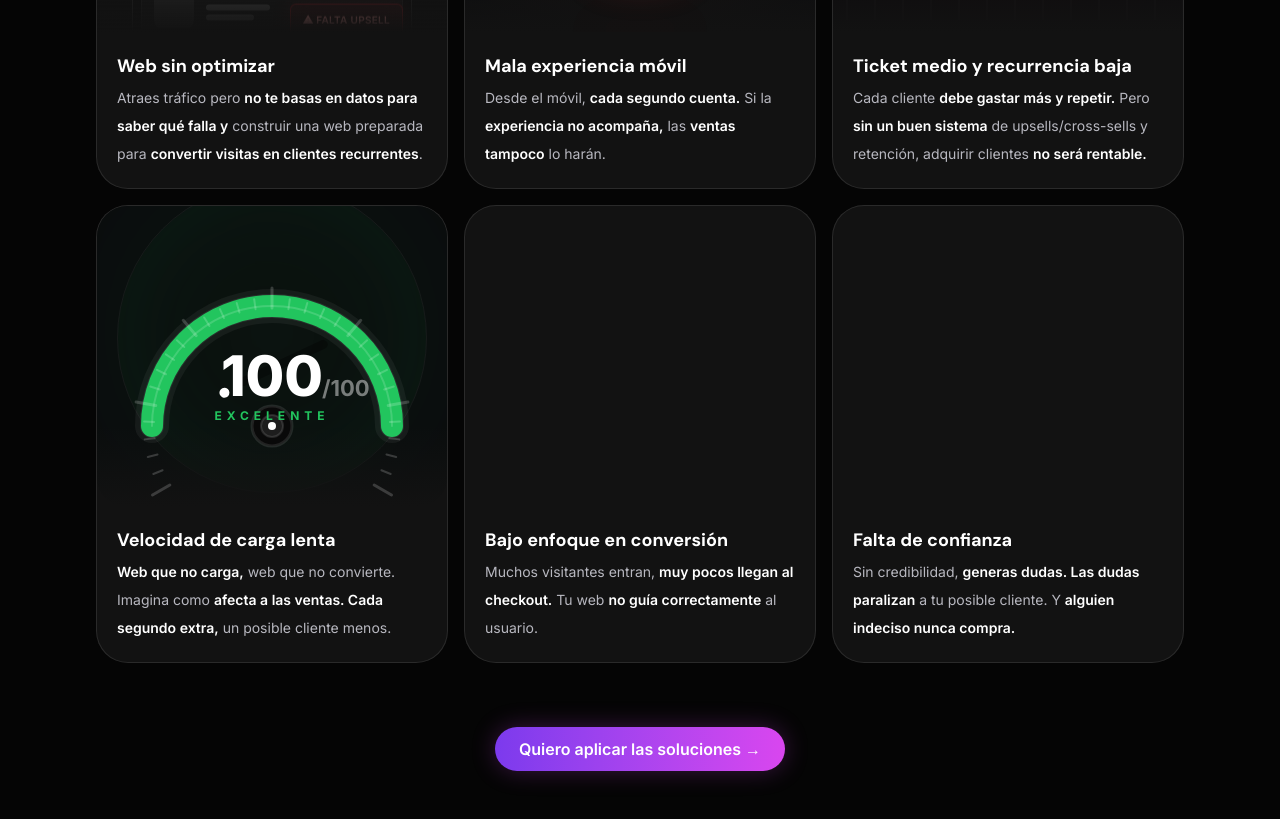
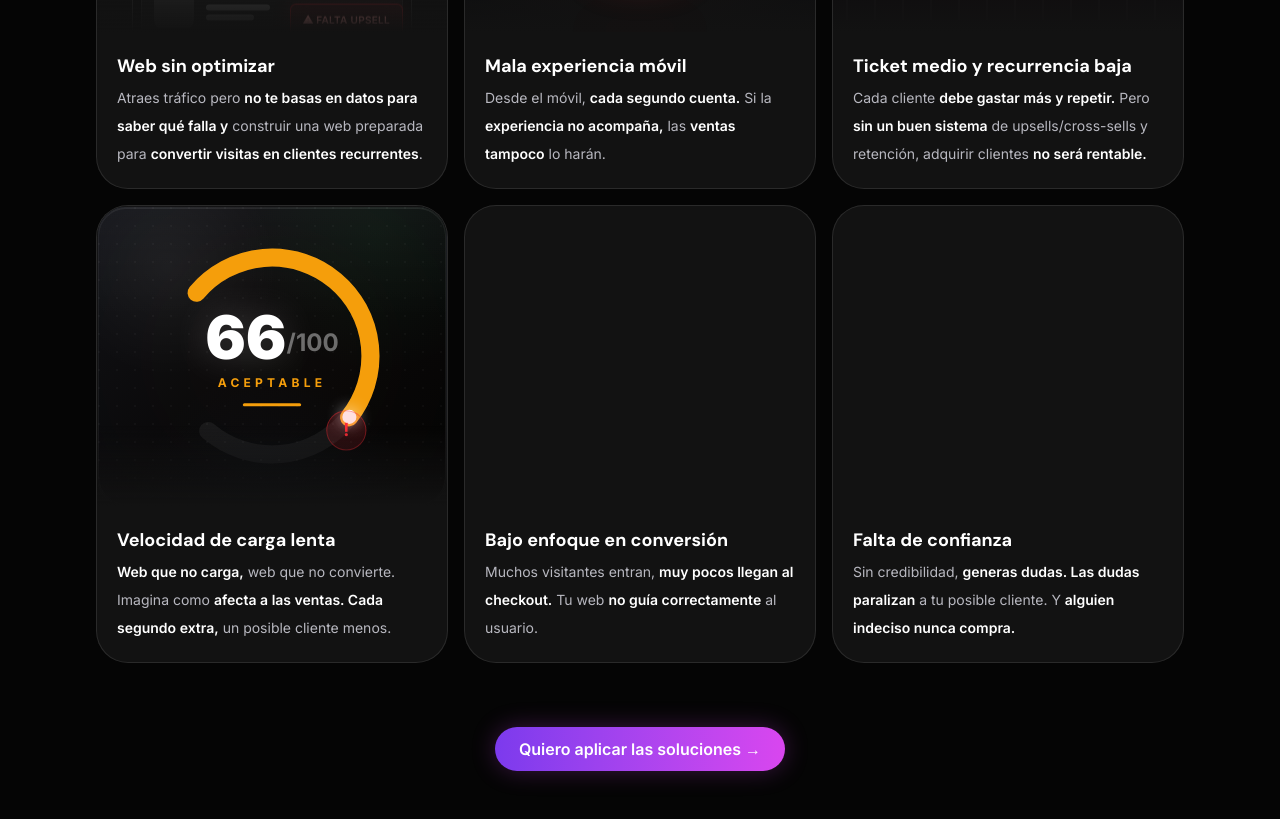
Before and after one commit to MaikelScalate/scalatelab, a Next.js app: page / in a window 1280 px wide. Shown: the part 1960-2779 px from the top of the page. Built offline with nearby package versions, Linux system fonts and the light colour scheme.

Commit message:
Mejorar diseño Problem

```diff
--- a/app/components/ui/problems/SpeedProblem.tsx
+++ b/app/components/ui/problems/SpeedProblem.tsx
@@ -1,258 +1,329 @@
 "use client";
 
-import { motion } from "motion/react";
+import {
+  animate,
+  motion,
+  useMotionValue,
+  useMotionValueEvent,
+} from "motion/react";
 
-const DURATION = 10;
+import { useEffect, useState } from "react";
+const SIZE = 220;
+const STROKE = 18;
 
-const GREEN = "#22c55e";
-const ORANGE = "#f59e0b";
-const RED = "#ef4444";
+const RADIUS = (SIZE - STROKE - 6) / 2;
+const CIRCUMFERENCE = 2 * Math.PI * RADIUS;
 
+const GREEN = "#22C55E";
+const ORANGE = "#F59E0B";
+const RED = "#EF4444";
 export default function SpeedProblem() {
+  const score = useMotionValue(100);
+const [value, setValue] = useState(100);
+const status =
+  value > 80
+    ? "EXCELENTE"
+    : value > 60
+    ? "ACEPTABLE"
+    : "LENTO";
+
+const statusColor =
+  value > 80
+    ? GREEN
+    : value > 60
+    ? ORANGE
+    : RED;
+    const progress = value / 100;
+const showAlert = value <= 60;
+const showWarning = value <= 48;
+const dashOffset =
+  (1 - progress) * (CIRCUMFERENCE * 0.75);
+  const START_ANGLE = -140;
+const SWEEP_ANGLE = 270;
+
+const angle =
+  (START_ANGLE + progress * SWEEP_ANGLE) * (Math.PI / 180);
+
+const dotX =
+  SIZE / 2 + Math.cos(angle) * RADIUS;
+
+const dotY =
+  SIZE / 2 + Math.sin(angle) * RADIUS;
+useMotionValueEvent(score, "change", (latest) => {
+  setValue(Math.round(latest));
+});
+useEffect(() => {
+  const controls = animate(score, 48, {
+  duration: 10,
+  ease: "easeInOut",
+  repeat: Infinity,
+  repeatDelay: 0.6,
+});
+
+  return () => controls.stop();
+}, [score]);
   return (
-    <div className="relative flex h-full w-full items-center justify-center overflow-hidden rounded-[28px] bg-[#0B0B0D]">
+    <div className="
+relative
+flex
+h-full
+w-full
+items-center
+justify-center
+overflow-hidden
+rounded-[28px]
+border
+border-white/5
+bg-gradient-to-br
+from-[#111318]
+via-[#09090B]
+to-[#040404]
+shadow-[0_20px_80px_rgba(0,0,0,.45)]
+">
+<motion.div
+  className="absolute inset-0"
+  animate={{
+    background: showWarning
+      ? `
+        radial-gradient(circle at center,
+        rgba(239,68,68,.16),
+        transparent 70%)
+      `
+      : `
+        radial-gradient(circle at 20% 20%, rgba(255,255,255,.05), transparent 30%),
+        radial-gradient(circle at 80% 10%, rgba(34,197,94,.06), transparent 35%),
+        radial-gradient(circle at 50% 100%, rgba(59,130,246,.04), transparent 40%)
+      `,
+  }}
+  transition={{
+    duration: 0.5,
+  }}
+/>
 
-      {/* Background glow */}
+<div
+  className="absolute inset-0 opacity-[0.03]"
+  style={{
+    backgroundImage:
+      "radial-gradient(circle at 1px 1px,#fff 1px,transparent 0)",
+    backgroundSize: "18px 18px",
+  }}
+/>
+<div
+  className="
+  absolute
+  top-0
+  left-0
+  right-0
+  h-28
+  opacity-40
+  pointer-events-none
+  "
+  style={{
+    background:
+      "linear-gradient(to bottom, rgba(255,255,255,.08), transparent)",
+  }}
+/>
+      {/* Glow */}
 
       <motion.div
-        className="absolute inset-0"
-        animate={{
-          opacity: [0.75, 1, 0.75],
-        }}
-        transition={{
-          duration: 3,
-          repeat: Infinity,
-          ease: "easeInOut",
-        }}
-      >
-        <div
-          className="
-            absolute
-            left-1/2
-            top-[42%]
-            h-[420px]
-            w-[420px]
-            -translate-x-1/2
-            -translate-y-1/2
-            rounded-full
-            blur-[130px]
-          "
-          style={{
-            background:
-              "radial-gradient(circle, rgba(34,197,94,.22) 0%, rgba(34,197,94,.05) 45%, transparent 80%)",
-          }}
-        />
-      </motion.div>
+  className="
+    absolute
+    h-[300px]
+w-[300px]
+    rounded-full
+    blur-[120px]
+  "
+  style={{
+  background: `radial-gradient(circle, ${statusColor}33 0%, transparent 70%)`,
+}}
+animate={{
+  scale:[1,1.08,1.14,1.2,1],
+  opacity:[.45,.45,.55,.8,.45],
+}}
+/>
 
-      {/* Glass circle */}
 
-      <div
-        className="
-          absolute
-          left-1/2
-          top-[44%]
-          h-[310px]
-          w-[310px]
-          -translate-x-1/2
-          -translate-y-1/2
-          rounded-full
-          border
-        "
-        style={{
-          borderColor: "rgba(255,255,255,.05)",
-          boxShadow:
-            "0 0 120px rgba(34,197,94,.08) inset",
-        }}
-      />
+      <motion.div
+  className="relative flex items-center justify-center"
+  animate={{
+    scale: [1, 1.015, 1],
+  }}
+  transition={{
+    duration: 5,
+    repeat: Infinity,
+    ease: "easeInOut",
+  }}
+>
+                <svg
+  width={SIZE}
+  height={SIZE}
+  viewBox={`0 0 ${SIZE} ${SIZE}`}
+>
+          <circle
+            cx={SIZE / 2}
+            cy={SIZE / 2}
+            r={RADIUS}
+            fill="none"
+            stroke="rgba(255,255,255,.06)"
+            strokeWidth={STROKE}
+            strokeLinecap="round"
+            strokeDasharray={`${CIRCUMFERENCE * 0.75} ${CIRCUMFERENCE}`}
+            transform={`rotate(-140 ${SIZE / 2} ${SIZE / 2})`}
+          />
+                    <motion.circle
+  cx={SIZE / 2}
+  cy={SIZE / 2}
+  r={RADIUS}
+  fill="none"
+  strokeWidth={STROKE}
+  strokeLinecap="round"
+  strokeDasharray={`${CIRCUMFERENCE * 0.75} ${CIRCUMFERENCE}`}
+  animate={{
+  strokeDashoffset: dashOffset,
+  stroke: statusColor,
+}}
 
-      {/* Gauge */}
+transition={{
+  duration: 0.1,
+  ease: "linear",
+}}
+transform={`rotate(-140 ${SIZE / 2} ${SIZE / 2})`}
 
-      <svg
-        viewBox="0 0 320 260"
-        className="relative z-20 h-[270px] w-[320px] overflow-visible"
-        fill="none"
-      >
-                {/* Outer Ring */}
+/>
+<circle
+  cx={dotX}
+  cy={dotY}
+  r="6"
+  fill="white"
+  stroke="white"
+  strokeWidth="2"
+  style={{
+    filter: "drop-shadow(0 0 8px rgba(255,255,255,.9))",
 
-        <path
-          d="M40 200 A120 120 0 0 1 280 200"
-          stroke="rgba(255,255,255,.05)"
-          strokeWidth="34"
-          strokeLinecap="round"
-        />
+  }}
+/>
+                  </svg>
+                 <motion.div
+  className="absolute"
+  animate={{
+    right: showWarning ? "50%" : 16,
+    bottom: showWarning ? "50%" : 16,
+    x: showWarning ? "50%" : 0,
+    y: showWarning ? "50%" : 0,
+    scale: showWarning ? 1.25 : 1,
+  }}
+  transition={{
+    duration: 0.45,
+    ease: "easeOut",
+  }}
+>
+  <div className="flex h-10 w-10 items-center justify-center rounded-full bg-red-500/15 border border-red-500/40">
+    <span className="text-lg text-red-500 font-bold">
+      !
+    </span>
+  </div>
+</motion.div>
+                          <motion.div
+  className="absolute flex flex-col items-center"
+  animate={{
+    opacity: showWarning ? 0 : 1,
+    scale: showWarning ? 0.92 : 1,
+    y: showWarning ? -10 : 0,
+  }}
+  transition={{
+    duration: 0.35,
+  }}
+>
 
-        {/* Inner Ring */}
+          <div className="flex items-end">
 
-        <path
-          d="M40 200 A120 120 0 0 1 280 200"
-          stroke="rgba(255,255,255,.08)"
-          strokeWidth="24"
-          strokeLinecap="round"
-        />
+            <span className="
+text-[60px]
+font-black
+leading-none
+text-white
+drop-shadow-[0_0_18px_rgba(255,255,255,.18)]
+">
+              {value}
+            </span>
 
-        {/* Progress */}
-
-        <path
-          d="M40 200 A120 120 0 0 1 280 200"
-          stroke={GREEN}
-          strokeWidth="22"
-          strokeLinecap="round"
-        />
-                {/* Segments */}
-
-        {Array.from({ length: 31 }).map((_, i) => {
-          const angle = -120 + i * 8;
-
-          return (
-            <line
-              key={i}
-              x1="160"
-              y1="82"
-              x2="160"
-              y2={i % 5 === 0 ? "62" : "72"}
-              stroke="rgba(255,255,255,.18)"
-              strokeWidth={i % 5 === 0 ? 3 : 2}
-              strokeLinecap="round"
-              transform={`rotate(${angle} 160 200)`}
-            />
-          );
-        })}
-                <path
-          d="M40 200 A120 120 0 0 1 280 200"
-          stroke="rgba(255,255,255,.15)"
-          strokeWidth="2"
-          strokeLinecap="round"
-        />
-                {/* Needle */}
-
-        <motion.g
-          style={{
-            transformOrigin: "160px 200px",
-          }}
-          initial={{
-            rotate: -115,
-          }}
-        >
-          {/* Shadow */}
-
-          <line
-            x1="160"
-            y1="200"
-            x2="160"
-            y2="112"
-            stroke="rgba(0,0,0,.35)"
-            strokeWidth="9"
-            strokeLinecap="round"
-            transform="translate(2 2)"
-          />
-
-          {/* Needle */}
-
-          <line
-            x1="160"
-            y1="200"
-            x2="160"
-            y2="112"
-            stroke="url(#needleGradient)"
-            strokeWidth="6"
-            strokeLinecap="round"
-          />
-
-          {/* Tip */}
-
-          <circle
-            cx="160"
-            cy="92"
-            r="5"
-            fill="white"
-          />
-        </motion.g>
-                {/* Hub */}
-
-        <circle
-          cx="160"
-          cy="200"
-          r="20"
-          fill="#090909"
-          stroke="rgba(255,255,255,.10)"
-          strokeWidth="3"
-        />
-
-        <circle
-          cx="160"
-          cy="200"
-          r="11"
-          fill="#1D1D1D"
-          stroke="rgba(255,255,255,.12)"
-          strokeWidth="2"
-        />
-
-        <circle
-          cx="160"
-          cy="200"
-          r="4"
-          fill="white"
-        />
-        {/* Score */}
-
-<text
-  x="160"
-  y="170"
-  textAnchor="middle"
-  fill="white"
-  fontSize="56"
-  fontWeight="800"
->
-  100
-</text>
-
-<text
-  x="210"
-  y="170"
-  fill="rgba(255,255,255,.45)"
-  fontSize="22"
-  fontWeight="700"
->
-  /100
-</text>
-
-<text
-  x="160"
-  y="194"
-  textAnchor="middle"
-  fill={GREEN}
-  fontSize="12"
-  fontWeight="700"
-  letterSpacing="5"
->
-  EXCELENTE
-</text>
-                <defs>
-          <linearGradient
-            id="needleGradient"
-            x1="160"
-            y1="200"
-            x2="160"
-            y2="112"
-          >
-            <stop
-              offset="0%"
-              stopColor="#9ca3af"
-            />
-
-            <stop
-              offset="70%"
-              stopColor="#ffffff"
-            />
-
-            <stop
-              offset="100%"
-              stopColor="#ffffff"
-            />
-          </linearGradient>
-        </defs>
-              </svg>
+            <span className="mb-2 text-2xl font-bold text-white/40">
+              /100
+            </span>
 
           </div>
+
+          <span
+            className="mt-2 text-xs font-bold tracking-[0.35em]"
+            style={{
+  color: statusColor,
+}}
+          >
+            {status}
+          </span>
+<div
+  className="mt-3 h-[3px] rounded-full transition-all duration-150"
+  style={{
+    width: `${progress * 88}px`,
+    background: statusColor,
+  }}
+/>
+
+                </motion.div>
+
+      </motion.div>
+      <motion.div
+  className="
+    absolute
+    flex
+    flex-col
+    items-center
+    justify-center
+    rounded-2xl
+    border
+    border-red-500/30
+    bg-red-500/10
+    backdrop-blur-md
+    px-8
+    py-6
+  "
+  animate={{
+    opacity: showWarning ? 1 : 0,
+    scale: showWarning ? 1 : 0.9,
+    y: showWarning ? 0 : 10,
+  }}
+  transition={{
+    duration: 0.35,
+  }}
+>
+  <div className="mb-3 flex h-14 w-14 items-center justify-center rounded-full bg-red-500/20">
+    <span className="text-2xl font-bold text-red-400">!</span>
+  </div>
+
+  <span className="text-lg font-semibold text-white">
+    Optimizar urgente
+  </span>
+
+  <span className="mt-2 text-center text-sm text-white/60">
+    El tiempo de carga está afectando
+    a las conversiones.
+  </span>
+</motion.div>
+<div
+  className="
+  absolute
+  inset-0
+  rounded-[28px]
+  pointer-events-none
+  "
+  style={{
+    border:"1px solid rgba(255,255,255,.06)",
+    boxShadow:`
+      inset 0 1px rgba(255,255,255,.08),
+      0 20px 60px rgba(0,0,0,.35)
+    `,
+  }}
+/>
+    </div>
   );
 }
```
